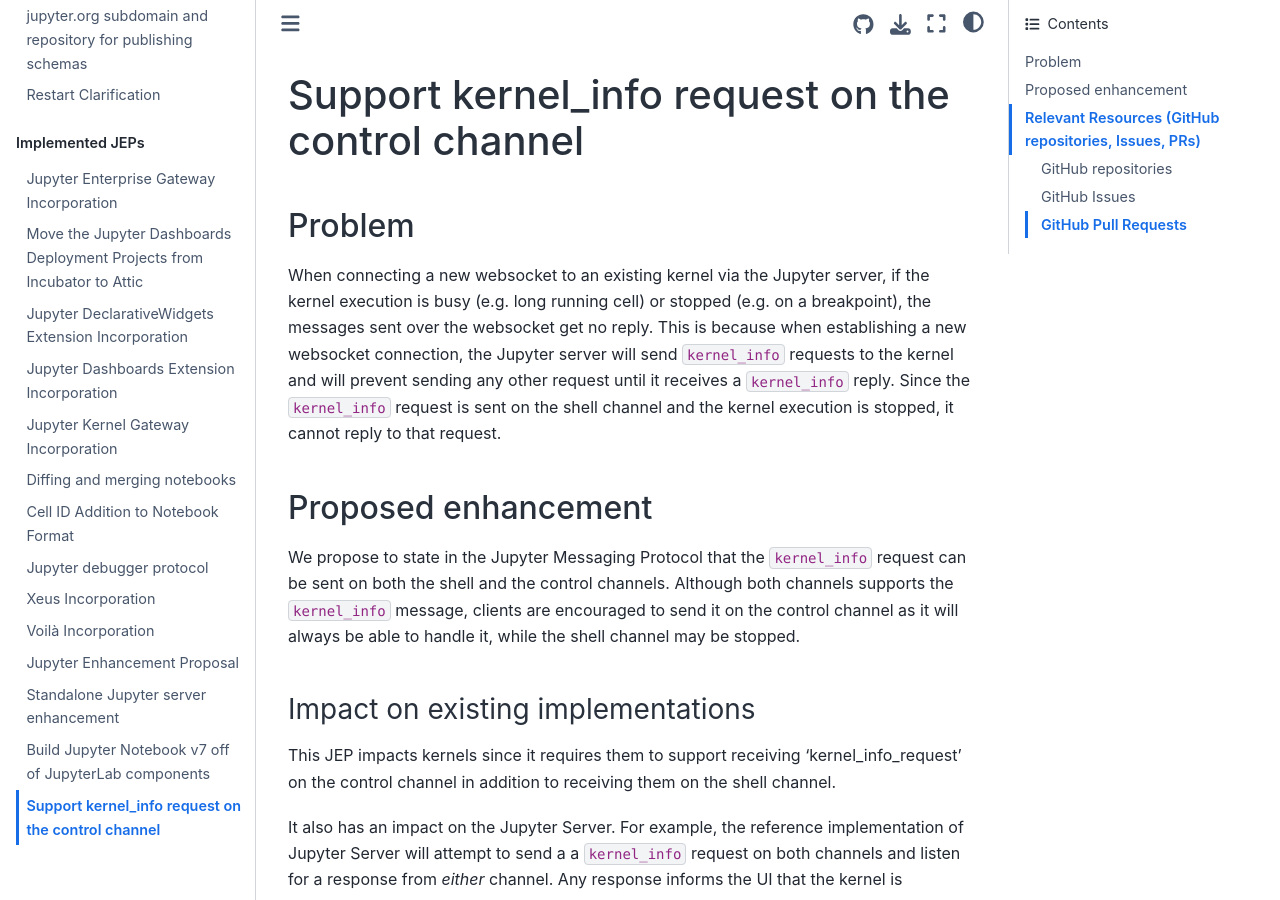
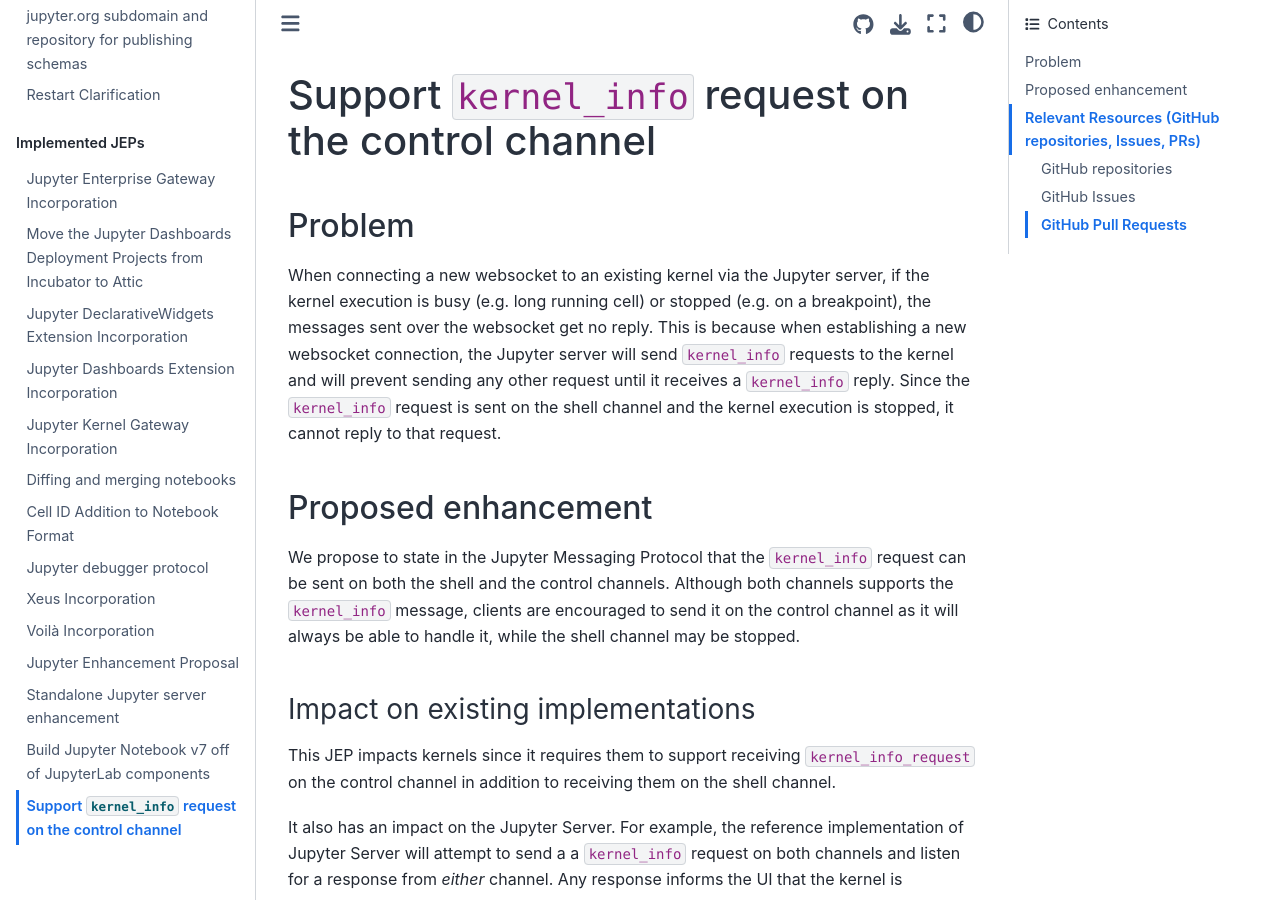
Before and after one commit to jupyter/enhancement-proposals, a Jupyter Book: the page built from 80-kernel-info/kernel-info.md, in a window 1280 px wide and 900 px high. Built offline with Jupyter Book 1.0.4 settings and Sphinx 7.4.7 and the Sphinx Book theme 1.1.4, drawn with Linux system fonts in a browser that asks for light colours.

Commit message:
Code syntax

```diff
--- a/80-kernel-info/kernel-info.md
+++ b/80-kernel-info/kernel-info.md
@@ -1,4 +1,4 @@
-# Support kernel\_info request on the control channel
+# Support `kernel_info` request on the control channel
 
 ## Problem
 
@@ -14,7 +14,7 @@
 
 ### Impact on existing implementations
 
-This JEP impacts kernels since it requires them to support receiving 'kernel\_info\_request' on the control channel in addition to receiving them on the shell channel.
+This JEP impacts kernels since it requires them to support receiving `kernel_info_request` on the control channel in addition to receiving them on the shell channel.
 
 It also has an impact on the Jupyter Server. For example, the reference implementation of Jupyter Server will attempt to send a a `kernel_info` request on both channels and listen for a response from _either_ channel. Any response informs the UI that the kernel is connected.
 
```
